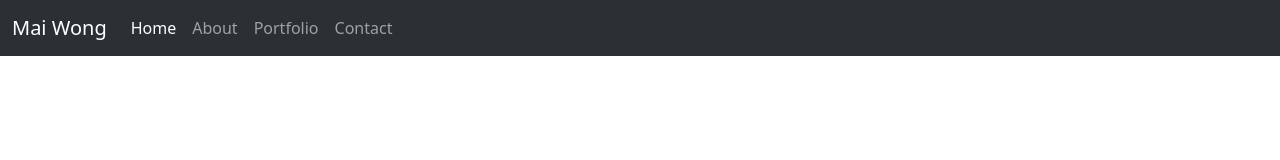
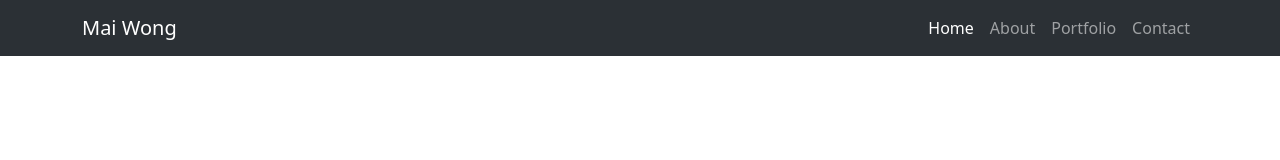
Before and after one commit to faelf/bootstrap-portfolio, a plain HTML site: page index.html in a window 1280 px wide. Drawn offline with nearby package versions, Linux system fonts and the light colour scheme.

Commit message:
Add styles to navbar

```diff
--- a/index.html
+++ b/index.html
@@ -8,14 +8,14 @@
   </head>
   <body>
 
-    <nav class="navbar navbar-expand-lg bg-body-tertiary" data-bs-theme="dark">
-        <div class="container-fluid">
+    <nav class="navbar navbar-expand-sm bg-body-tertiary" data-bs-theme="dark">
+        <div class="container">
           <a class="navbar-brand" href="index.html">Mai Wong</a>
           <button class="navbar-toggler" type="button" data-bs-toggle="collapse" data-bs-target="#navbarSupportedContent" aria-controls="navbarSupportedContent" aria-expanded="false" aria-label="Toggle navigation">
             <span class="navbar-toggler-icon"></span>
           </button>
           <div class="collapse navbar-collapse" id="navbarSupportedContent">
-            <ul class="navbar-nav me-auto mb-2 mb-lg-0">
+            <ul class="navbar-nav ms-auto">
               <li class="nav-item">
                 <a class="nav-link active" aria-current="page" href="index.html">Home</a>
               </li>
```
